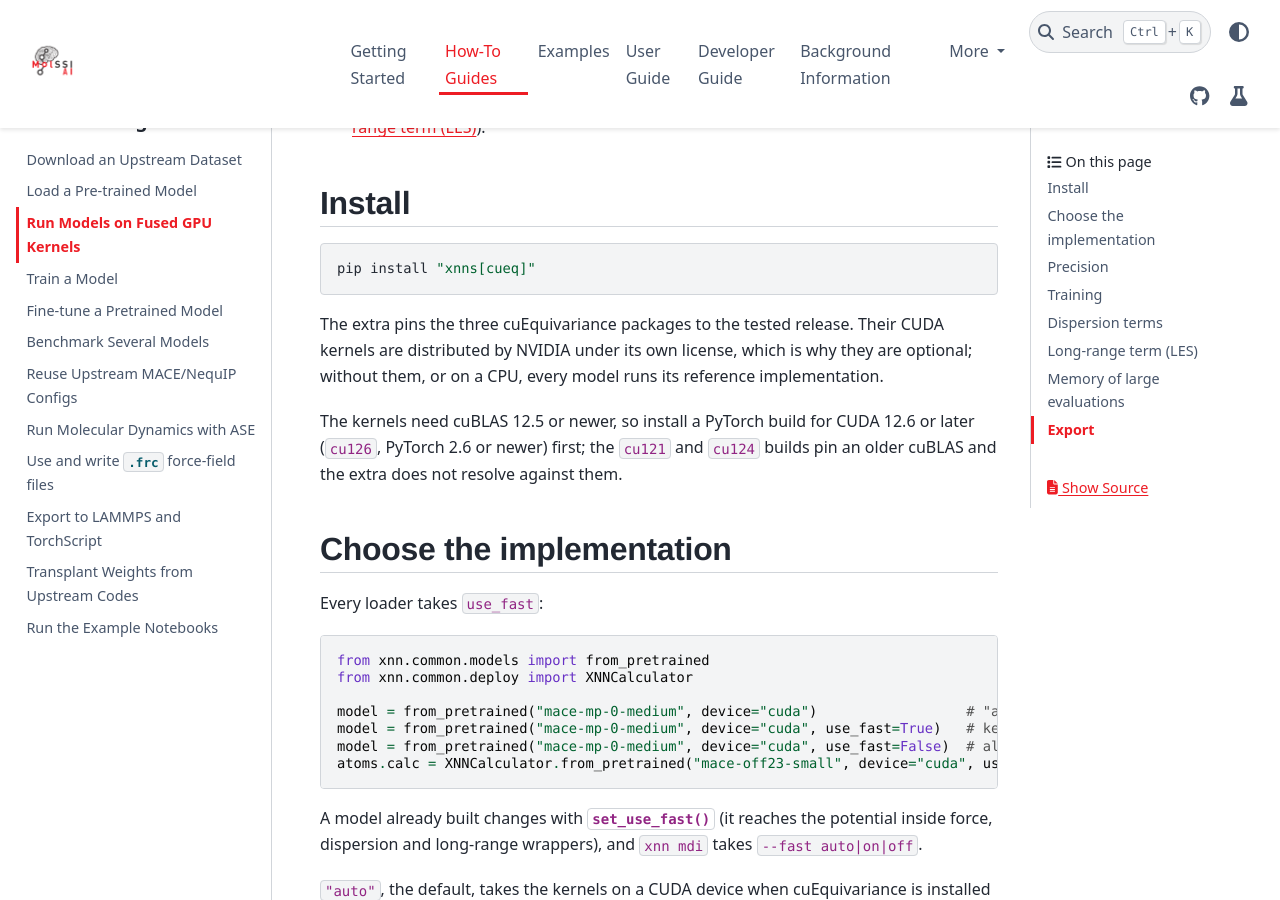
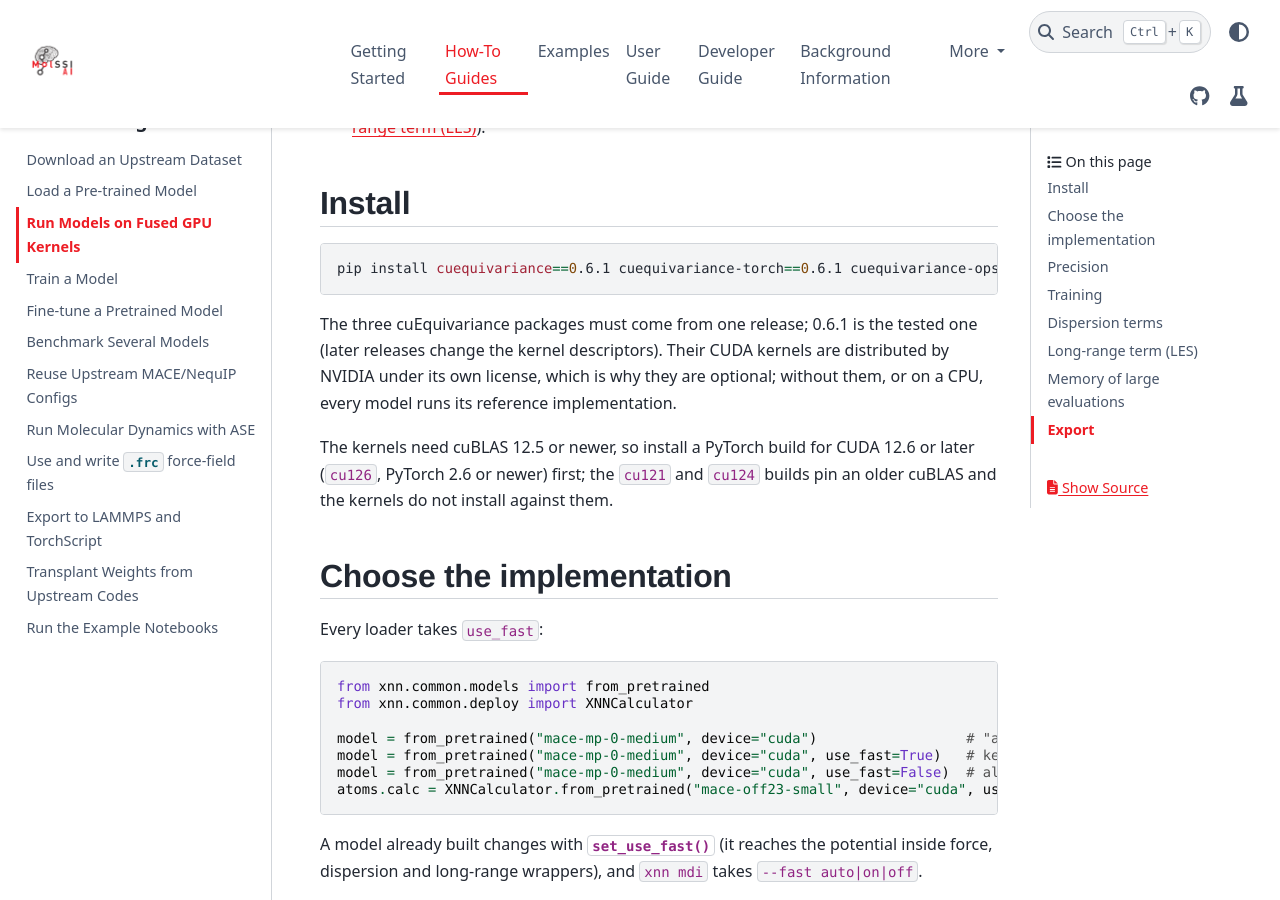
Before and after one commit to molssi-ai/xnn, a Sphinx documentation site: the page built from docs/how_tos/fast_paths.rst, in a window 1280 px wide and 900 px high, scrolled down 628 px. Built offline with Sphinx 7.4.7 and the PyData theme 0.15.4, drawn with Linux system fonts in a browser that asks for light colours.

```diff
--- a/docs/how_tos/fast_paths.rst
+++ b/docs/how_tos/fast_paths.rst
@@ -28,16 +28,17 @@ Install
 
 .. code-block:: bash
 
-   pip install "xnns[cueq]"
+   pip install cuequivariance==0.6.1 cuequivariance-torch==0.6.1 cuequivariance-ops-torch-cu12==0.6.1
 
-The extra pins the three cuEquivariance packages to the tested release. Their
+The three cuEquivariance packages must come from one release; 0.6.1 is the
+tested one (later releases change the kernel descriptors). Their
 CUDA kernels are distributed by NVIDIA under its own license, which is why
 they are optional; without them, or on a CPU, every model runs its reference
 implementation.
 
 The kernels need cuBLAS 12.5 or newer, so install a PyTorch build for CUDA 12.6
 or later (``cu126``, PyTorch 2.6 or newer) first; the ``cu121`` and ``cu124``
-builds pin an older cuBLAS and the extra does not resolve against them.
+builds pin an older cuBLAS and the kernels do not install against them.
 
 Choose the implementation
 =========================
```
Also changed, not shown: pyproject.toml (+7 -9 lines), 2 other files.
